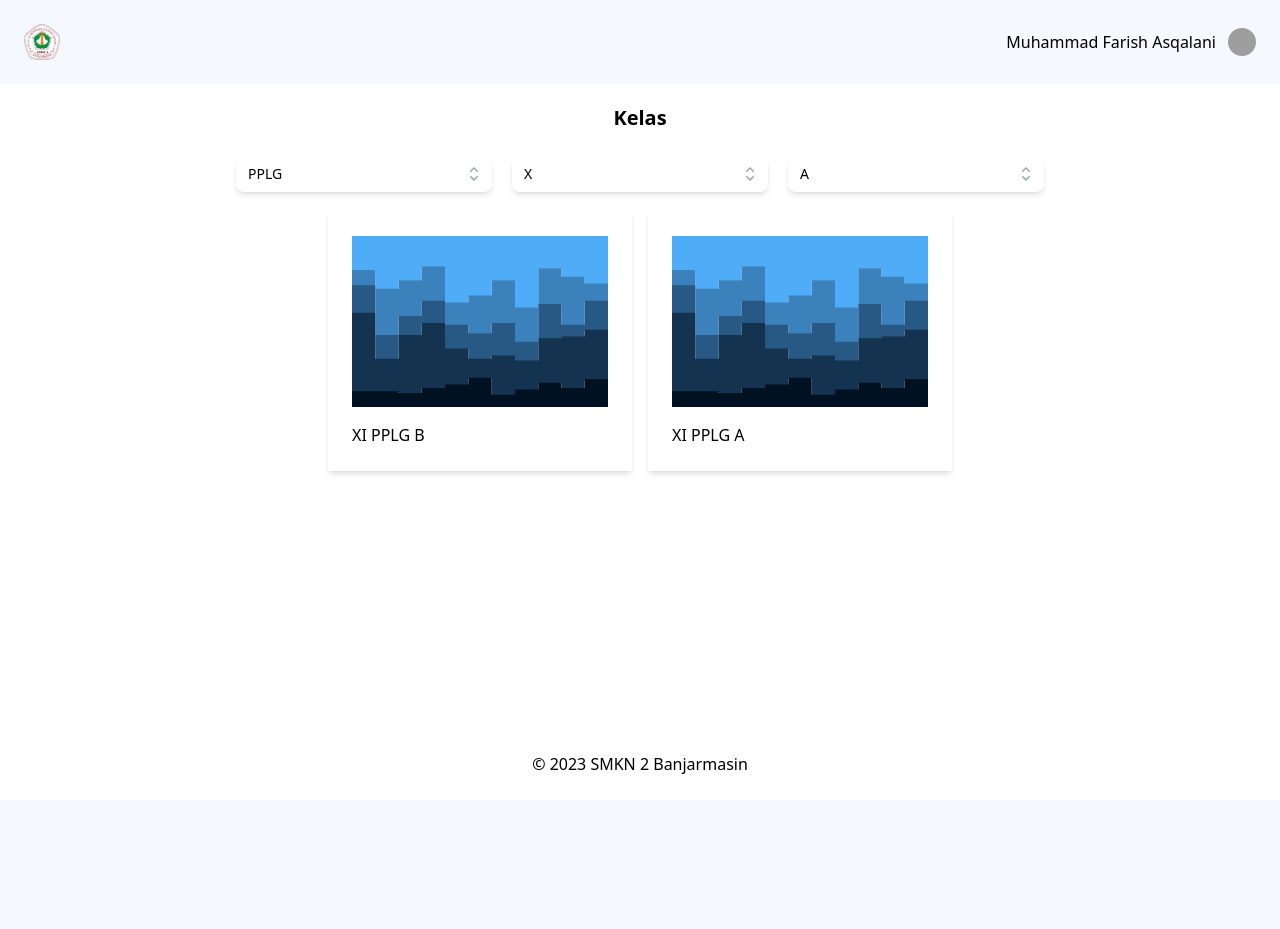
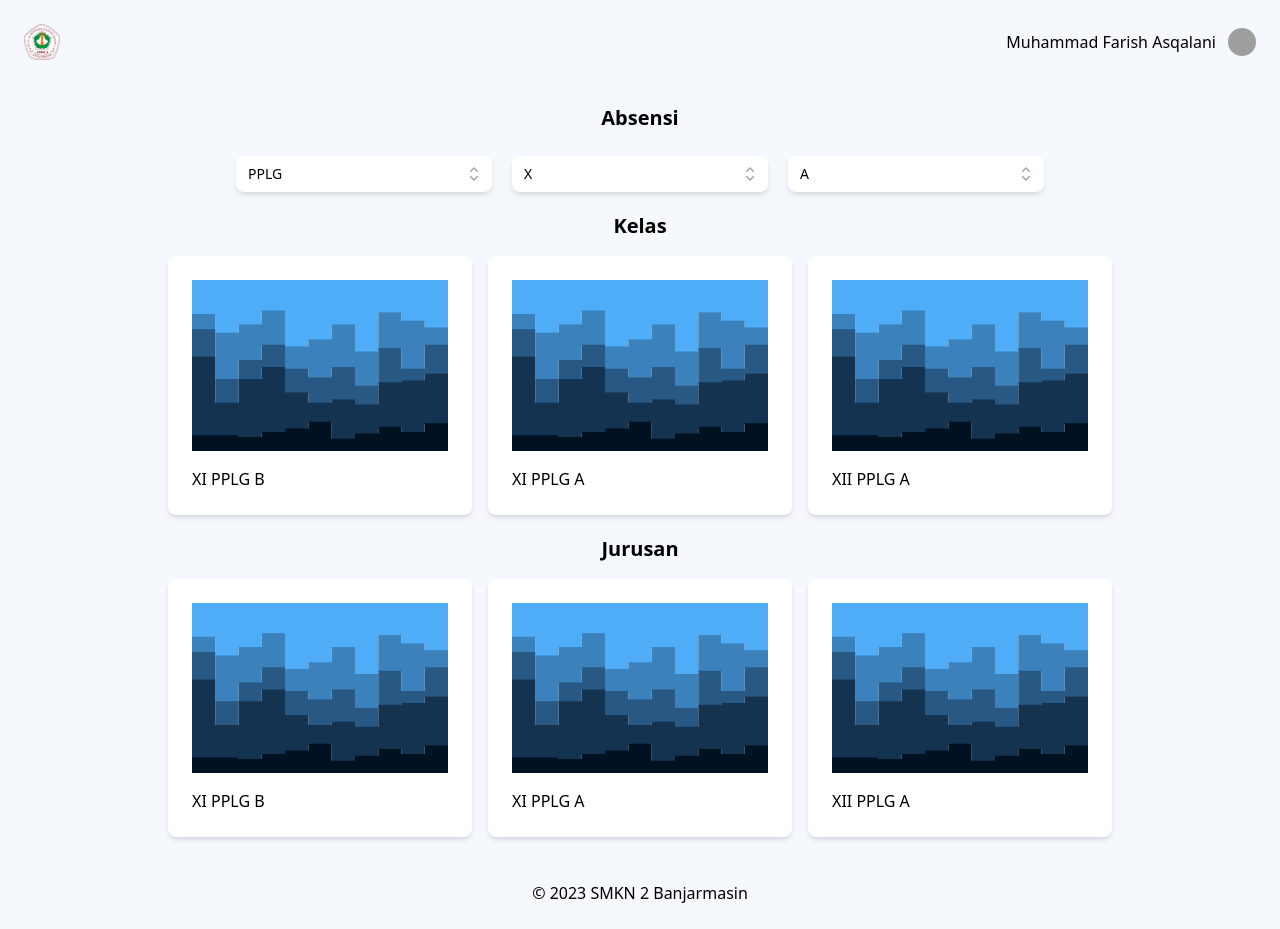
Before and after one commit to RepublikKode/absensi-user, a Vue app: page /dashboard in a window 1280 px wide. Before the commit the page ends 800 px from the top, so only its background shows below. Built offline with nearby package versions, Linux system fonts and the light colour scheme; grey boxes are pictures that could not be loaded.

Commit message:
finishing dashboard

```diff
--- a/src/components/Card.vue
+++ b/src/components/Card.vue
@@ -10,7 +10,7 @@ const props = defineProps({
 
 <template>
   <router-link :to="props.path" class="flex justify-center items-center">
-    <div class="p-6 bg-white max-w-md shadow-md">
+    <div class="p-6 bg-white max-w-md shadow-md rounded-lg">
       <div class="flex flex-col gap-4">
         <img class="w-64" :src="props.img" :alt="props.title" />
         <h3 class="">{{ props.title }}</h3>
--- a/src/components/Footer.vue
+++ b/src/components/Footer.vue
@@ -4,7 +4,7 @@ const year = new Date();
 
 <template>
   <footer class="flex justify-center items-center text-center p-6">
-    <h3 class="font-medium font-sans">
+    <h3 class="font-medium mt-5 font-sans">
       &copy; {{ year.getFullYear() }} SMKN 2 Banjarmasin
     </h3>
   </footer>
--- a/src/views/Dashboard.vue
+++ b/src/views/Dashboard.vue
@@ -3,7 +3,6 @@ import Navbar from "../components/Navbar.vue";
 import Footer from "../components/Footer.vue";
 import ListBox from "../components/ListBox.vue";
 import Card from "../components/Card.vue";
-import { isRegExp } from "@vue/shared";
 
 const jurusan = [
   {
@@ -49,21 +48,39 @@ const data = [
     title: "XI PPLG A",
     path: "#",
   },
+  {
+    img: "/bg.svg",
+    title: "XII PPLG A",
+    path: "#",
+  },
+];
+
+const row = [
+  {
+    name: "Kelas",
+  },
+  {
+    name: "Jurusan",
+  },
 ];
 </script>
 
 <template>
-  <div class="bg-white">
+  <div class="bg-primary">
     <div class="flex flex-col min-h-screen justify-between">
       <div class="">
         <Navbar></Navbar>
         <main class="mt-5 flex flex-col gap-5 justify-center items-center">
-          <h3 class="text-center text-xl font-bold font-sans">Kelas</h3>
+          <h3 class="text-center text-xl font-bold font-sans">Absensi</h3>
           <div class="flex gap-5">
             <ListBox :item="jurusan"></ListBox>
             <ListBox :item="kelas"></ListBox>
             <ListBox :item="a"></ListBox>
           </div>
+          <div class="flex flex-col gap-4" v-for="item in row">
+            <h3 class="text-center text-xl font-bold font-sans">
+              {{ item.name }}
+            </h3>
             <div class="flex gap-4">
               <Card
                 v-for="item in data"
@@ -71,6 +88,7 @@ const data = [
                 :title="item.title"
                 :path="item.path"
               ></Card>
+            </div>
           </div>
         </main>
       </div>
```
Also changed, not shown: src/service/data/index.js (added). Lines whose indentation alone changed are shown as unchanged.
